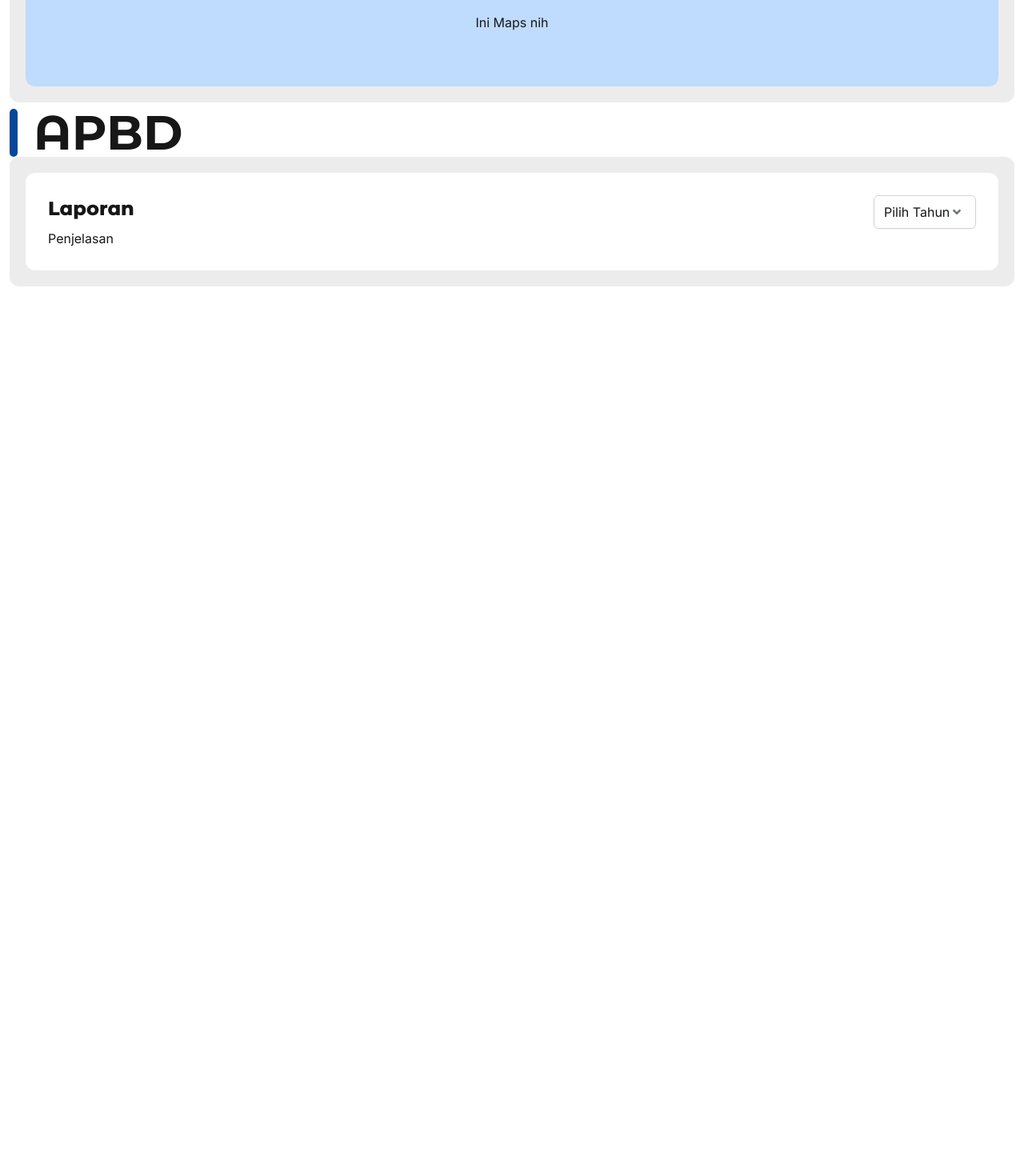
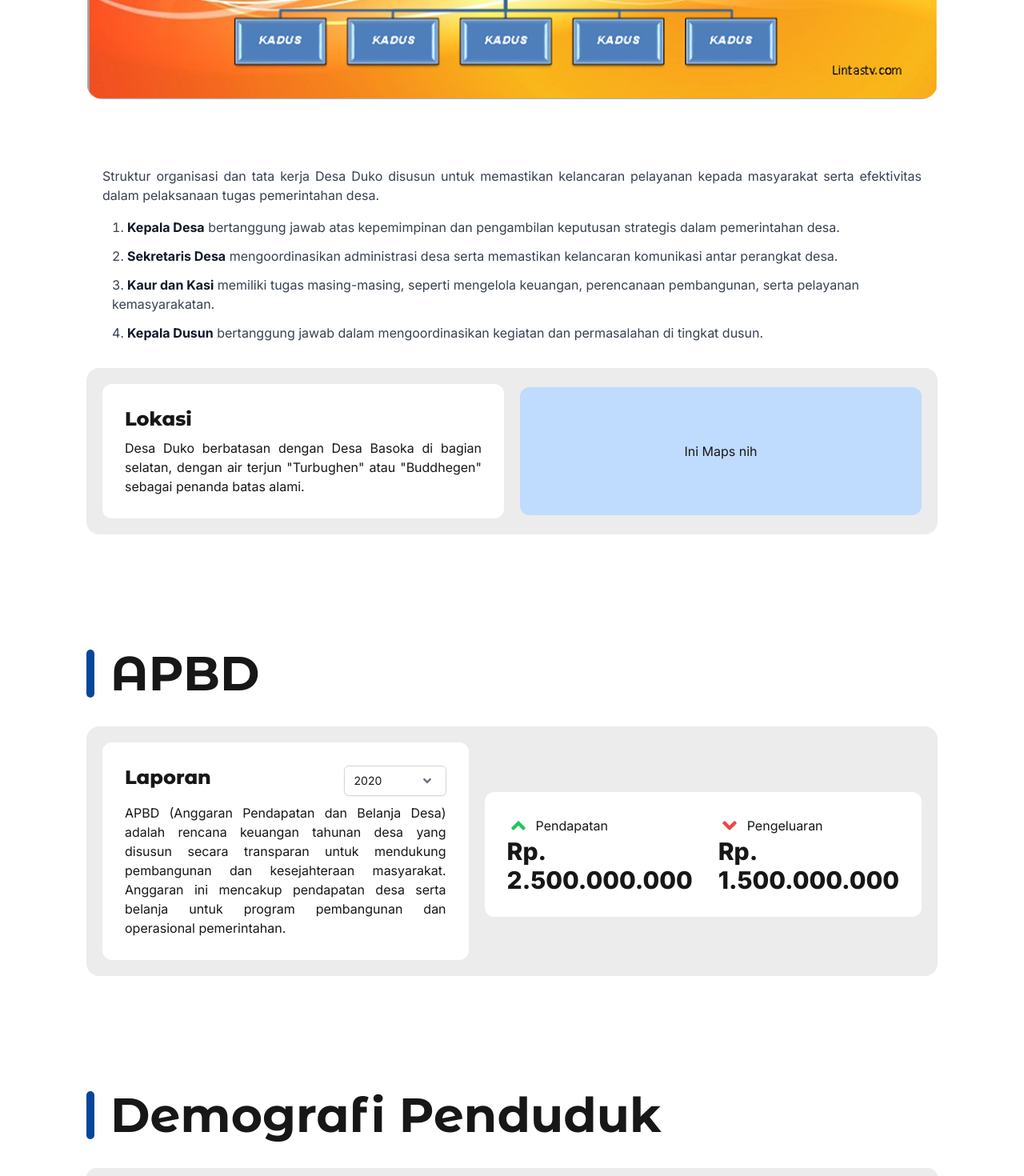
Before and after one commit to dhandiyy/desa-app, a Next.js app: page /profile-desa in a window 1280 px wide. Shown: the part 1320-2790 px from the top of the page at 80% size. Before the commit the page ends 1690 px from the top, so only its background shows below. Built offline with nearby package versions, Linux system fonts and the light colour scheme.

Commit message:
update component Footer, SmallCard and profile-desa page

```diff
--- a/src/app/layout.tsx
+++ b/src/app/layout.tsx
@@ -34,7 +34,7 @@ export default function RootLayout({
 			lang="en"
 			className={`${inter.variable} ${montserrat.variable}`}
 		>
-			<body className="sm:p-3 p-1.5">
+			<body className="sm:p-3 p-2">
 				<Navbar />
 				{children}
 			</body>
--- a/src/app/profile-desa/page.tsx
+++ b/src/app/profile-desa/page.tsx
@@ -3,7 +3,8 @@ import SmallHero from "@/components/SmallHero";
 import Title from "@/components/Title";
 import Image from "next/image";
 import SmallCard from "@/components/SmallCard";
-import { FaAngleDown } from "react-icons/fa";
+import { FaAngleDown, FaAngleUp } from "react-icons/fa";
+import Footer from "@/components/Footer";
 
 const ProfilePage = () => {
 	const textLocation = `Desa Duko berbatasan dengan Desa Basoka di bagian selatan, dengan air terjun "Turbughen" atau "Buddhegen" sebagai penanda batas alami.`;
@@ -15,7 +16,8 @@ const ProfilePage = () => {
 					subtitle="Desa Duko, Kecamatan Rubaru, Kabupaten Sumenep"
 				/>
 			</div>
-			<div className="mt-2">
+			<div className="md:px-24">
+				<div className="mt-8 md:mt-36">
 					<Title
 						text="SOTK"
 						textExplanation="Struktur Organisasi dan Tata Kerja"
@@ -23,53 +25,50 @@ const ProfilePage = () => {
 						position="justify-start"
 					/>
 				</div>
-			<div>
-				<div className="relative w-full h-[200px] my-2">
+
+				<div className="relative w-full h-[200px] my-2 md:mt-9 md:mb-6 md:h-[90vh]">
 					<Image
 						src="/sotr/sotr.png"
 						alt="SOTR"
 						fill
-						className="object-cover rounded-lg"
+						className="md:object-contain object-cover rounded-lg"
 						sizes="(max-width: 640px) 300px, (max-width: 768px) 400px, (max-width: 1024px) 400px, 600px"
 						priority
 					/>
 				</div>
-				<div className="bg-white rounded-lg p-5 text-sm">
-					<p className="text-gray-600 mb-4">
-						Struktur organisasi dan tata kerja Desa Duko disusun untuk memastikan kelancaran pelayanan kepada masyarakat serta efektivitas
-						dalam pelaksanaan tugas pemerintahan desa.
+				<div className="mt-2 px-5 text-sm md:text-base">
+					<p className="text-gray-700 mb-4 text-justify">
+						Struktur organisasi dan tata kerja Desa Duko disusun untuk memastikan kelancaran pelayanan kepada masyarakat serta efektivitas dalam pelaksanaan tugas pemerintahan desa.
 					</p>
-					<ol className="list-decimal list-inside space-y-3 text-gray-700">
-						<li className="p-3 bg-gray-100 rounded-md shadow-sm">
-							<strong className="text-gray-900">Kepala Desa</strong> bertanggung jawab atas kepemimpinan dan pengambilan keputusan
-							strategis dalam pemerintahan desa.
+					<ol className="list-decimal list-inside space-y-3 text-gray-700 px-3">
+						<li>
+							<strong className="text-gray-900">Kepala Desa</strong> bertanggung jawab atas kepemimpinan dan pengambilan keputusan strategis dalam pemerintahan desa.
 						</li>
-						<li className="p-3 bg-gray-100 rounded-md shadow-sm">
-							<strong className="text-gray-900">Sekretaris Desa</strong> mengoordinasikan administrasi desa serta memastikan kelancaran
-							komunikasi antar perangkat desa.
+						<li>
+							<strong className="text-gray-900">Sekretaris Desa</strong> mengoordinasikan administrasi desa serta memastikan kelancaran komunikasi antar perangkat desa.
 						</li>
-						<li className="p-3 bg-gray-100 rounded-md shadow-sm">
-							<strong className="text-gray-900">Kaur dan Kasi</strong> memiliki tugas masing-masing, seperti mengelola keuangan,
-							perencanaan pembangunan, serta pelayanan kemasyarakatan.
+						<li>
+							<strong className="text-gray-900">Kaur dan Kasi</strong> memiliki tugas masing-masing, seperti mengelola keuangan, perencanaan pembangunan, serta pelayanan kemasyarakatan.
 						</li>
-						<li className="p-3 bg-gray-100 rounded-md shadow-sm">
-							<strong className="text-gray-900">Kepala Dusun</strong> bertanggung jawab dalam mengoordinasikan kegiatan dan permasalahan
-							di tingkat dusun.
+						<li>
+							<strong className="text-gray-900">Kepala Dusun</strong> bertanggung jawab dalam mengoordinasikan kegiatan dan permasalahan di tingkat dusun.
 						</li>
 					</ol>
 				</div>
 
-				<div className="bg-custom_background p-5 rounded-xl">
+				<div className="bg-custom_background rounded-2xl mt-8 flex md:items-center flex-col md:flex-row gap-5 p-5">
+					<div className="md:flex-1 md:self-stretch items-center">
 						<SmallCard
 							titleCard="Lokasi"
 							text={textLocation}
 						/>
-					<div className="mt-5 h-[20vh] w-full bg-blue-200 rounded-xl justify-center items-center flex">
+					</div>
+					<div className="h-[20vh] w-full bg-blue-200 rounded-xl justify-center items-center flex md:flex-1">
 						<p>Ini Maps nih</p>
 					</div>
 				</div>
 
-				<div className="mt-2">
+				<div className="mt-8 md:mt-36">
 					<Title
 						text="APBD"
 						height="20"
@@ -77,18 +76,18 @@ const ProfilePage = () => {
 					/>
 				</div>
 
-				<div className="bg-custom_background p-5 rounded-xl">
-					<div className="bg-white p-7 rounded-xl h-full">
+				<div className="bg-custom_background p-5 rounded-2xl mt-2 md:mt-9 md:mb-6 md:flex md:items-center md:gap-5">
+
+					<div className="bg-white p-7 rounded-xl h-full md:flex-1">
 						<div className="flex justify-between items-center">
 							<p className="md:font-extrabold font-bold md:text-2xl text-xl mb-2 font-montserrat">Laporan</p>
 
 							{/* dropdown */}
-							<div className="relative inline-block w-32">
-								<select className="block w-full px-3 py-2 bg-white border border-gray-300 rounded-md shadow-sm focus:outline-none focus:ring-2 focus:ring-blue-500 focus:border-blue-500 appearance-none">
+							<div className="relative inline-block w-32 text-sm">
+								<select className="block w-full px-3 py-2 bg-white border border-gray-300 rounded-md shadow-sm focus:outline-none focus:ring-2 focus:ring-secondary focus:border-secondary appearance-none">
 									<option
 										value=""
 										disabled
-										selected
 									>
 										Pilih Tahun
 									</option>
@@ -107,10 +106,65 @@ const ProfilePage = () => {
 								</div>
 							</div>
 						</div>
-						<p className="text-sm md:text-base">Penjelasan</p>
+						<p className="text-sm md:text-base text-justify mt-2">
+							APBD (Anggaran Pendapatan dan Belanja Desa) adalah rencana keuangan tahunan desa yang disusun secara transparan untuk mendukung pembangunan dan kesejahteraan masyarakat.
+							Anggaran ini mencakup pendapatan desa serta belanja untuk program pembangunan dan operasional pemerintahan.
+						</p>
+					</div>
+
+					<div className="bg-white p-7 rounded-xl h-full mt-2 flex flex-col gap-8 md:flex-1 md:flex-row md:justify-between">
+						<div>
+							<div className="flex items-center">
+								<FaAngleUp
+									aria-hidden="true"
+									className="pointer-events-none col-start-1 row-start-1 mr-2 size-5 self-center justify-self-end sm:size-4 text-green-500 md:size-7"
+								/>
+								<p className="text-sm md:text-base">Pendapatan</p>
+							</div>
+							<p className="text-2xl font-extrabold md:text-3xl">Rp. 2.500.000.000</p>
+						</div>
+
+						<div>
+							<div className="flex items-center">
+								<FaAngleDown
+									aria-hidden="true"
+									className="pointer-events-none col-start-1 row-start-1 mr-2 size-5 self-center md:size-7 justify-self-end sm:size-4 text-red-500"
+								/>
+								<p className="text-sm md:text-base">Pengeluaran</p>
+							</div>
+							<p className="text-2xl font-extrabold md:text-3xl">Rp. 1.500.000.000</p>
 						</div>
 					</div>
 				</div>
+
+				<div className="mt-8 md:mt-36">
+					<Title
+						text="Demografi Penduduk"
+						height="20"
+						position="justify-start"
+					/>
+				</div>
+
+				<div className="bg-custom_background p-5 rounded-xl mt-2 md:mt-9 md:mb-6">
+					<SmallCard
+						titleCard="Berdasarkan Umur"
+						text="Chart demografi penduduk berdasarkan umur menunjukkan distribusi usia di suatu wilayah. Data ini membantu perencanaan kebijakan di bidang pendidikan, kesehatan, dan kesejahteraan sosial."
+					/>
+					<div className="mt-5 h-[20vh] w-full border-secondary border-8 rounded-xl justify-center items-center flex">
+						<p>Ini Charts nih</p>
+					</div>
+				</div>
+				<div className="bg-custom_background p-5 rounded-xl mt-2">
+					<SmallCard
+						titleCard="Berdasarkan Pendapatan"
+						text="Chart demografi penduduk berdasarkan pendapatan menunjukkan distribusi ekonomi masyarakat. Data ini membantu perencanaan kebijakan di bidang kesejahteraan, pemberdayaan, dan pembangunan ekonomi."
+					/>
+					<div className="mt-5 h-[20vh] w-full border-secondary border-8 rounded-xl justify-center items-center flex">
+						<p>Ini Charts nih</p>
+					</div>
+				</div>
+			</div>
+			<Footer />
 		</div>
 	);
 };
--- a/src/components/Navbar.tsx
+++ b/src/components/Navbar.tsx
@@ -13,7 +13,7 @@ const Navbar = () => {
 			<div className="relative flex flex-col sm:mx-6 sm:flex-row sm:items-center sm:justify-between">
 
 				<div className="flex items-center gap-1 md:gap-2">
-					<div className="relative w-10 h-10 sm:w-16 sm:h-16">
+					<div className="relative w-12 h-12 sm:w-16 sm:h-16">
 						<Image
 							src="/logo/Lambang_Kabupaten_Sumenep.png"
 							alt="Logo desa"
@@ -24,7 +24,7 @@ const Navbar = () => {
 					</div>
 					<div className="flex flex-col">
 						<p className="text-lg sm:text-3xl font-extrabold font-montserrat">Desa Duko</p>
-						<p className="text-xs sm:text-base font-medium">Rubaru, Sumenep</p>
+						<p className="text-sm sm:text-base font-medium">Rubaru, Sumenep</p>
 					</div>
 				</div>
 
--- a/src/components/SmallCard.tsx
+++ b/src/components/SmallCard.tsx
@@ -7,11 +7,11 @@ interface SmallCardProps {
 
 const SmallCard: React.FC<SmallCardProps> = ({ text, titleCard }) => {
 	return (
-		<div className="bg-white p-7 rounded-xl h-full">
+		<div className="bg-white p-7 rounded-xl h-full flex flex-col">
 			{titleCard && (
 				<p className="md:font-extrabold font-bold md:text-2xl text-xl mb-2 font-montserrat">{titleCard}</p>
 			)}
-			<p className="text-sm md:text-base">{text}</p>
+			<p className="text-sm md:text-base text-justify flex-1">{text}</p>
 		</div>
 	);
 };
--- a/src/components/SmallHero.tsx
+++ b/src/components/SmallHero.tsx
@@ -14,7 +14,6 @@ const SmallHero: React.FC<SmallHeroProps> = ({
 }) => {
 	return (
 		<div className="relative w-full md:h-[50vh] h-[25vh]">
-			{/* Desktop Version with Shape */}
 			<div className="hidden md:block relative w-full h-full">
 				<div
 					className="absolute inset-0
@@ -36,18 +35,16 @@ const SmallHero: React.FC<SmallHeroProps> = ({
 				</div>
 			</div>
 
-			{/* Mobile Version with Regular Background */}
 			<div className="block md:hidden relative w-full h-[25vh]">
 				<Image
 					src={backgroundImage}
 					alt="Background"
 					fill
-					className="object-cover rounded-xl"
+					className="object-cover rounded-xl rounded-b-[80px]"
 					priority
 				/>
 			</div>
 
-			{/* Content Overlay */}
 			<div className="absolute inset-0 z-20 flex flex-col items-center justify-center text-center px-4 h-[25vh] md:h-full">
 				<h1 className="text-4xl md:text-6xl font-bold text-white md:mb-4 drop-shadow-lg font-montserrat">{title}</h1>
 				<p className="text-xs font-bold md:text-xl text-white max-w-2xl drop-shadow-lg">{subtitle}</p>
--- a/src/components/Title.tsx
+++ b/src/components/Title.tsx
@@ -12,11 +12,11 @@ const Title: React.FC<TitleProps> = ({ position, text, textExplanation }) => {
 		<div className={`flex md:${position} md:items-end`}>
 			<div className="flex items-center md:items-end md:pr-5">
 
-				<div className={`md:w-[10px] w-[8px] self-stretch bg-primary rounded-full mr-5`} />
+				<div className={`md:w-[10px] w-[5px] self-stretch bg-primary rounded-full md:mr-5 mr-3`} />
 
 				<div className="flex-1 my-auto">
 					<h2 className="text-2xl md:text-6xl font-bold font-montserrat">{text}</h2>
-					{textExplanation && <p className="text-sm -mt-1">{textExplanation}</p>}
+					{textExplanation && <p className="text-sm -mt-1 md:text-xl">{textExplanation}</p>}
 				</div>
 			</div>
 		</div>
```
Also changed, not shown: src/components/Footer.tsx (+20 -20 lines). Lines whose indentation alone changed are shown as unchanged.
